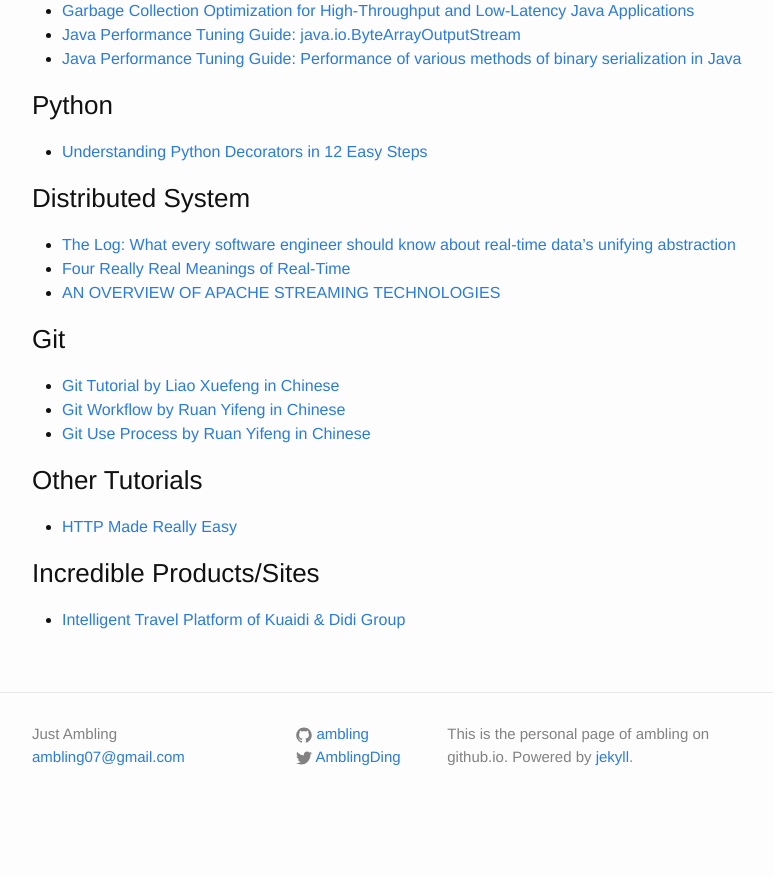
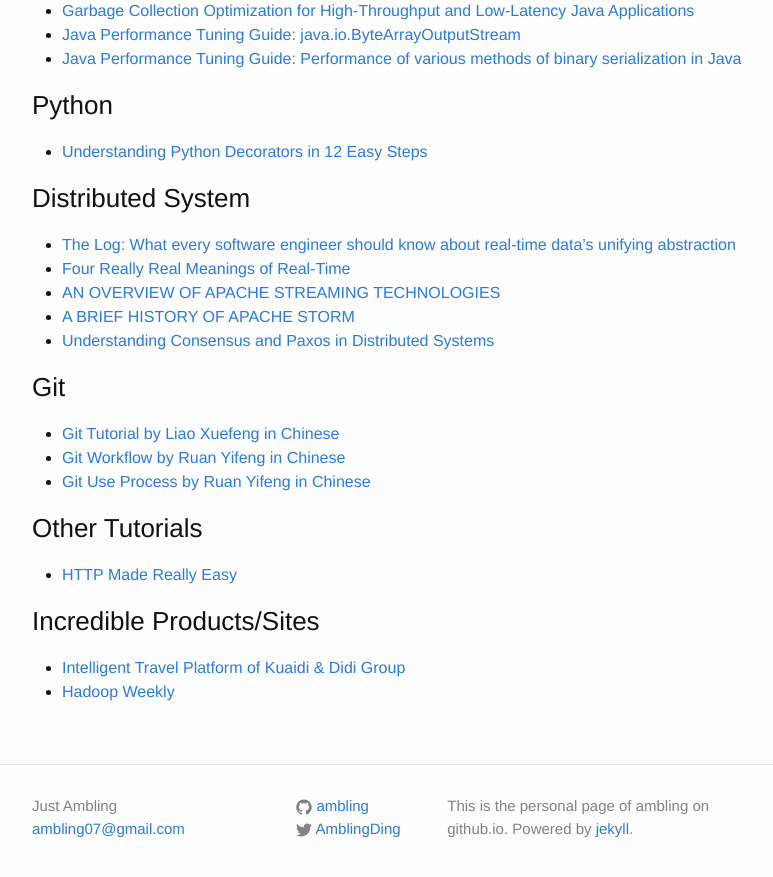
Before and after one commit to ambling/ambling.github.io, a Jekyll site: the page built from 00-recommands.md, in a window 1280 px wide and 900 px high, scrolled down 882 px. Shown: the top 877 px of the window, without its empty margins (238-1011 px from the left). Built offline with Jekyll 4.4.1, drawn with Linux system fonts in a browser that asks for light colours; before the commit the page ends 1710 px from its top, so only the background shows below that.

Commit message:
add some recommands

```diff
--- a/00-recommands.md
+++ b/00-recommands.md
@@ -45,6 +45,8 @@ permalink: /recommands/
 - [The Log: What every software engineer should know about real-time data's unifying abstraction](http://engineering.linkedin.com/distributed-systems/log-what-every-software-engineer-should-know-about-real-time-datas-unifying)
 - [Four Really Real Meanings of Real-Time](http://bigdatapage.com/4-really-real-meanings-of-real-time/)
 - [AN OVERVIEW OF APACHE STREAMING TECHNOLOGIES](https://databaseline.wordpress.com/2016/03/12/an-overview-of-apache-streaming-technologies/)
+- [A BRIEF HISTORY OF APACHE STORM](http://hortonworks.com/blog/brief-history-apache-storm/)
+- [Understanding Consensus and Paxos in Distributed Systems](http://ifeanyi.co/posts/understanding-consensus/)
 
 ### Git
 - [Git Tutorial by Liao Xuefeng in Chinese](http://www.liaoxuefeng.com/wiki/0013739516305929606dd18361248578c67b8067c8c017b000)
@@ -56,3 +58,4 @@ permalink: /recommands/
 
 ### Incredible Products/Sites
 - [Intelligent Travel Platform of Kuaidi & Didi Group](http://v.kuaidadi.com/)
+- [Hadoop Weekly](https://www.hadoopweekly.com/)
```
